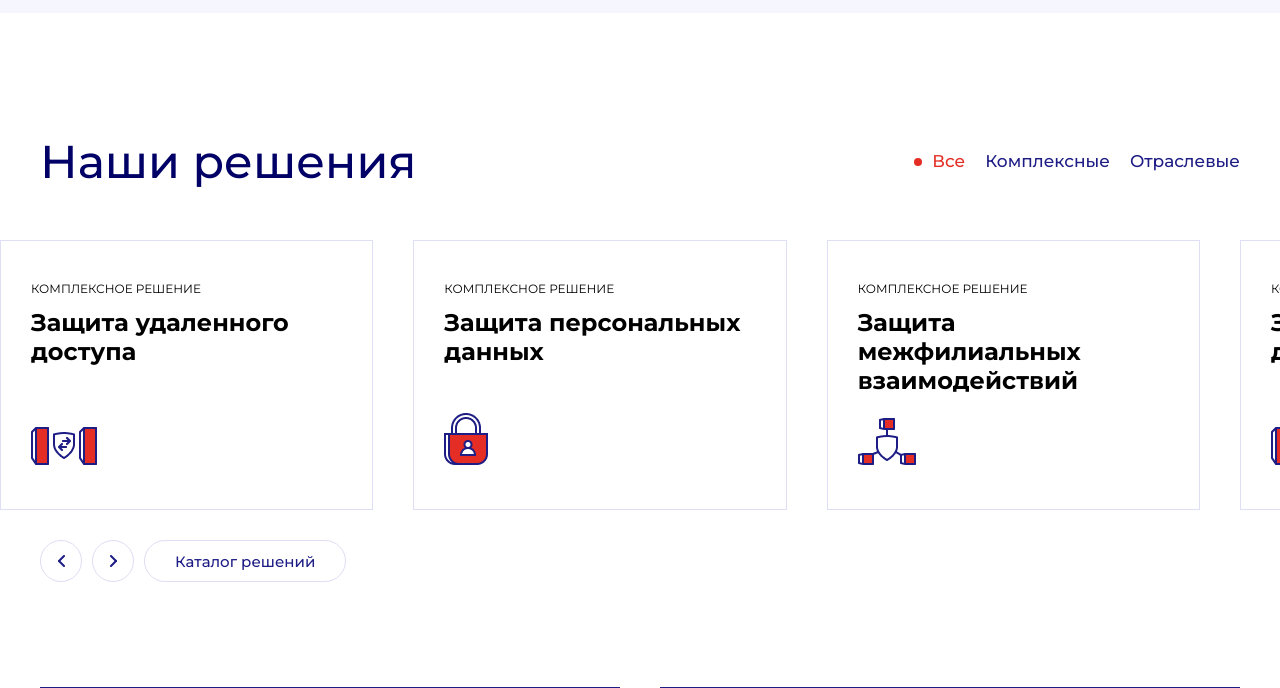
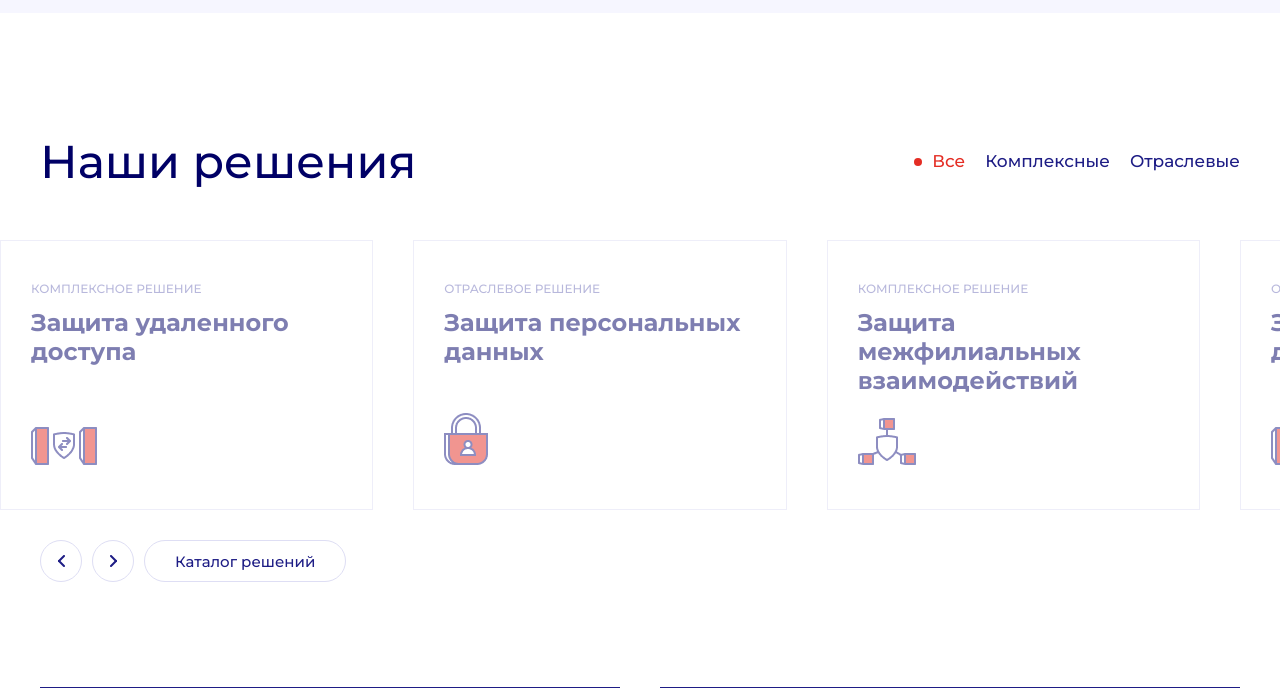
Before and after one commit to mohnatus/sterra, a Node project: template src/pug/index.pug in a window 1280 px wide. Shown: the part 1591-2279 px from the top of the page. Run offline with Node 20 templates, Linux system fonts and the light colour scheme; the template is opened without the code that fills it, so the values that code supplies are empty.

Commit message:
fix slider

```diff
--- a/dist/css/style.css
+++ b/dist/css/style.css
@@ -672,7 +672,7 @@ body {
 :root {
   --gap: var(--space-xs);
   --max-content-width: 1360px;
-  --content-width: calc(min(100vw, var(--max-content-width)) - 2 * var(--gap));
+  --content-width: calc(100vw - 2 * var(--gap));
   --content-side-offset: calc((100vw - var(--content-width)) / 2);
 }
 @media (min-width: 768px) {
@@ -861,154 +866,157 @@ body {
     width: 100%;
   }
 }
+:root {
+  --c-columns-content-width: var(--content-width);
+}
 .c-col-1 {
-  width: calc(var(--content-width) / 12 * 1);
+  width: calc(var(--c-columns-content-width) / 12 * 1);
 }
 .c-col-2 {
-  width: calc(var(--content-width) / 12 * 2);
+  width: calc(var(--c-columns-content-width) / 12 * 2);
 }
 .c-col-3 {
-  width: calc(var(--content-width) / 12 * 3);
+  width: calc(var(--c-columns-content-width) / 12 * 3);
 }
 .c-col-4 {
-  width: calc(var(--content-width) / 12 * 4);
+  width: calc(var(--c-columns-content-width) / 12 * 4);
 }
 .c-col-5 {
-  width: calc(var(--content-width) / 12 * 5);
+  width: calc(var(--c-columns-content-width) / 12 * 5);
 }
 .c-col-6 {
-  width: calc(var(--content-width) / 12 * 6);
+  width: calc(var(--c-columns-content-width) / 12 * 6);
 }
 .c-col-7 {
-  width: calc(var(--content-width) / 12 * 7);
+  width: calc(var(--c-columns-content-width) / 12 * 7);
 }
 .c-col-8 {
-  width: calc(var(--content-width) / 12 * 8);
+  width: calc(var(--c-columns-content-width) / 12 * 8);
 }
 .c-col-9 {
-  width: calc(var(--content-width) / 12 * 9);
+  width: calc(var(--c-columns-content-width) / 12 * 9);
 }
 .c-col-10 {
-  width: calc(var(--content-width) / 12 * 10);
+  width: calc(var(--c-columns-content-width) / 12 * 10);
 }
 .c-col-11 {
-  width: calc(var(--content-width) / 12 * 11);
+  width: calc(var(--c-columns-content-width) / 12 * 11);
 }
 .c-col-12 {
-  width: calc(var(--content-width) / 12 * 12);
+  width: calc(var(--c-columns-content-width) / 12 * 12);
 }
 @media (min-width: 768px) {
   .c-col-sm-1 {
-    width: calc(var(--content-width) / 12 * 1);
+    width: calc(var(--c-columns-content-width) / 12 * 1);
   }
   .c-col-sm-2 {
-    width: calc(var(--content-width) / 12 * 2);
+    width: calc(var(--c-columns-content-width) / 12 * 2);
   }
   .c-col-sm-3 {
-    width: calc(var(--content-width) / 12 * 3);
+    width: calc(var(--c-columns-content-width) / 12 * 3);
   }
   .c-col-sm-4 {
-    width: calc(var(--content-width) / 12 * 4);
+    width: calc(var(--c-columns-content-width) / 12 * 4);
   }
   .c-col-sm-5 {
-    width: calc(var(--content-width) / 12 * 5);
+    width: calc(var(--c-columns-content-width) / 12 * 5);
   }
   .c-col-sm-6 {
-    width: calc(var(--content-width) / 12 * 6);
+    width: calc(var(--c-columns-content-width) / 12 * 6);
   }
   .c-col-sm-7 {
-    width: calc(var(--content-width) / 12 * 7);
+    width: calc(var(--c-columns-content-width) / 12 * 7);
   }
   .c-col-sm-8 {
-    width: calc(var(--content-width) / 12 * 8);
+    width: calc(var(--c-columns-content-width) / 12 * 8);
   }
   .c-col-sm-9 {
-    width: calc(var(--content-width) / 12 * 9);
+    width: calc(var(--c-columns-content-width) / 12 * 9);
   }
   .c-col-sm-10 {
-    width: calc(var(--content-width) / 12 * 10);
+    width: calc(var(--c-columns-content-width) / 12 * 10);
   }
   .c-col-sm-11 {
-    width: calc(var(--content-width) / 12 * 11);
+    width: calc(var(--c-columns-content-width) / 12 * 11);
   }
   .c-col-sm-12 {
-    width: calc(var(--content-width) / 12 * 12);
+    width: calc(var(--c-columns-content-width) / 12 * 12);
   }
 }
 @media (min-width: 1024px) {
   .c-col-md-1 {
-    width: calc(var(--content-width) / 12 * 1);
+    width: calc(var(--c-columns-content-width) / 12 * 1);
   }
   .c-col-md-2 {
-    width: calc(var(--content-width) / 12 * 2);
+    width: calc(var(--c-columns-content-width) / 12 * 2);
   }
   .c-col-md-3 {
-    width: calc(var(--content-width) / 12 * 3);
+    width: calc(var(--c-columns-content-width) / 12 * 3);
   }
   .c-col-md-4 {
-    width: calc(var(--content-width) / 12 * 4);
+    width: calc(var(--c-columns-content-width) / 12 * 4);
   }
   .c-col-md-5 {
-    width: calc(var(--content-width) / 12 * 5);
+    width: calc(var(--c-columns-content-width) / 12 * 5);
   }
   .c-col-md-6 {
-    width: calc(var(--content-width) / 12 * 6);
+    width: calc(var(--c-columns-content-width) / 12 * 6);
   }
   .c-col-md-7 {
-    width: calc(var(--content-width) / 12 * 7);
+    width: calc(var(--c-columns-content-width) / 12 * 7);
   }
   .c-col-md-8 {
-    width: calc(var(--content-width) / 12 * 8);
+    width: calc(var(--c-columns-content-width) / 12 * 8);
   }
   .c-col-md-9 {
-    width: calc(var(--content-width) / 12 * 9);
+    width: calc(var(--c-columns-content-width) / 12 * 9);
   }
   .c-col-md-10 {
-    width: calc(var(--content-width) / 12 * 10);
+    width: calc(var(--c-columns-content-width) / 12 * 10);
   }
   .c-col-md-11 {
-    width: calc(var(--content-width) / 12 * 11);
+    width: calc(var(--c-columns-content-width) / 12 * 11);
   }
   .c-col-md-12 {
-    width: calc(var(--content-width) / 12 * 12);
+    width: calc(var(--c-columns-content-width) / 12 * 12);
   }
 }
 @media (min-width: 1280px) {
   .c-col-lg-1 {
-    width: calc(var(--content-width) / 12 * 1);
+    width: calc(var(--c-columns-content-width) / 12 * 1);
   }
   .c-col-lg-2 {
-    width: calc(var(--content-width) / 12 * 2);
+    width: calc(var(--c-columns-content-width) / 12 * 2);
   }
   .c-col-lg-3 {
-    width: calc(var(--content-width) / 12 * 3);
+    width: calc(var(--c-columns-content-width) / 12 * 3);
   }
   .c-col-lg-4 {
-    width: calc(var(--content-width) / 12 * 4);
+    width: calc(var(--c-columns-content-width) / 12 * 4);
   }
   .c-col-lg-5 {
-    width: calc(var(--content-width) / 12 * 5);
+    width: calc(var(--c-columns-content-width) / 12 * 5);
   }
   .c-col-lg-6 {
-    width: calc(var(--content-width) / 12 * 6);
+    width: calc(var(--c-columns-content-width) / 12 * 6);
   }
   .c-col-lg-7 {
-    width: calc(var(--content-width) / 12 * 7);
+    width: calc(var(--c-columns-content-width) / 12 * 7);
   }
   .c-col-lg-8 {
-    width: calc(var(--content-width) / 12 * 8);
+    width: calc(var(--c-columns-content-width) / 12 * 8);
   }
   .c-col-lg-9 {
-    width: calc(var(--content-width) / 12 * 9);
+    width: calc(var(--c-columns-content-width) / 12 * 9);
   }
   .c-col-lg-10 {
-    width: calc(var(--content-width) / 12 * 10);
+    width: calc(var(--c-columns-content-width) / 12 * 10);
   }
   .c-col-lg-11 {
-    width: calc(var(--content-width) / 12 * 11);
+    width: calc(var(--c-columns-content-width) / 12 * 11);
   }
   .c-col-lg-12 {
-    width: calc(var(--content-width) / 12 * 12);
+    width: calc(var(--c-columns-content-width) / 12 * 12);
   }
 }
 
@@ -1455,6 +1463,10 @@ textarea.form-control {
 .scroll-slider-viewport {
   width: 100%;
   overflow: hidden;
+  padding-top: 20px;
+  padding-bottom: 20px;
+  margin-top: -20px;
+  margin-bottom: -20px;
 }
 .scroll-slider-slides {
   display: flex;
@@ -2851,8 +2863,26 @@ body.modals-shown {
 }
 .home-solutions .scroll-slider-slide {
   min-width: 340px;
+  opacity: 0.5;
+}
+.home-solutions .scroll-slider-slide[data-order="1"] {
+  opacity: 1;
+}
+.home-solutions .scroll-slider-slide[data-order="1"]:hover img.bw {
+  opacity: 0;
+}
+.home-solutions .scroll-slider-slide[data-order="1"]:hover img.colored {
+  opacity: 1;
+}
+.home-solutions .scroll-slider-slide[data-order="1"] .home-solution {
+  cursor: pointer;
+  transition: box-shadow 400ms ease-in-out;
+}
+.home-solutions .scroll-slider-slide[data-order="1"] .home-solution:hover {
+  box-shadow: 0 5px 15px var(--shadow);
 }
 .home-solutions .home-solution {
+  text-decoration: none;
   padding: 40px 30px;
   border: 1px solid var(--border);
   display: flex;
@@ -2860,13 +2890,13 @@ body.modals-shown {
   min-height: 270px;
 }
 .home-solutions .home-solution__group {
-  color: var(--secondary);
+  color: var(--label);
   font-size: 12px;
   text-transform: uppercase;
   margin-bottom: 12px;
 }
 .home-solutions .home-solution__title {
-  color: var(--dark);
+  color: var(--header);
   font-size: 24px;
   font-weight: 700;
 }
--- a/src/pug/pages/home/solutions.pug
+++ b/src/pug/pages/home/solutions.pug
@@ -18,56 +18,66 @@ section.home-solutions
         -
           var solutions = [
             {
-              group: 'Комплексное решение',
               title: 'Защита удаленного доступа',
-              icon: "./img/solutions/1.png"
+              icon: "./img/solutions/1.png",
+              type: 'complex',
+              link: '#',
             },
             {
-              group: 'Комплексное решение',
               title: 'Защита персональных данных',
-              icon: "./img/solutions/2.png"
+              icon: "./img/solutions/2.png",
+              type: 'sector',
+              link: '#',
+            },
+            {
+              title: 'Защита межфилиальных взаимодействий',
+              icon: "./img/solutions/3.png",
+              type: 'complex',
+              link: '#',
+            },
+            {
+              title: 'Защита удаленного доступа',
+              icon: "./img/solutions/1.png",
+              type: 'sector',
+              link: '#',
+            },
+            {
+              title: 'Защита персональных данных',
+              icon: "./img/solutions/2.png",
+              type: 'complex',
+              link: '#',
             },
             {
               group: 'Комплексное решение',
               title: 'Защита межфилиальных взаимодействий',
-              icon: "./img/solutions/3.png"
+              icon: "./img/solutions/3.png",
+              type: 'sector',
+              link: '#',
             },
             {
-              group: 'Комплексное решение',
               title: 'Защита удаленного доступа',
-              icon: "./img/solutions/1.png"
+              icon: "./img/solutions/1.png",
+              type: 'complex',
+              link: '#',
             },
             {
-              group: 'Комплексное решение',
               title: 'Защита персональных данных',
-              icon: "./img/solutions/2.png"
+              icon: "./img/solutions/2.png",
+              type: 'sector',
+              link: '#',
             },
             {
-              group: 'Комплексное решение',
               title: 'Защита межфилиальных взаимодействий',
-              icon: "./img/solutions/3.png"
-            },
-            {
-              group: 'Комплексное решение',
-              title: 'Защита удаленного доступа',
-              icon: "./img/solutions/1.png"
-            },
-            {
-              group: 'Комплексное решение',
-              title: 'Защита персональных данных',
-              icon: "./img/solutions/2.png"
-            },
-            {
-              group: 'Комплексное решение',
-              title: 'Защита межфилиальных взаимодействий',
-              icon: "./img/solutions/3.png"
+              icon: "./img/solutions/3.png",
+              type: 'complex',
+              link: '#',
             }
           ]
 
         each solution in solutions
           section.scroll-slider-slide.c-col-6.c-col-lg-4
-            .home-solution
-              .home-solution__group= solution.group
+            a.home-solution(href=solution.link data-type=solution.type)
+              .home-solution__group #{solution.type === 'complex' ? 'Комплексное решение' : 'Отраслевое решение'}
               h3.home-solution__title= solution.title
               .home-solution__icon
                 img(src=solution.icon alt="")
--- a/src/scss/components/_scroll-slider.scss
+++ b/src/scss/components/_scroll-slider.scss
@@ -2,7 +2,12 @@
   &-viewport {
     width: 100%;
     overflow: hidden;
+    padding-top: 20px;
+    padding-bottom: 20px;
+    margin-top: -20px;
+    margin-bottom: -20px;
   }
+
   &-slides {
     display: flex;
     margin-left: calc(-1 * var(--gap));
@@ -12,6 +17,7 @@
     flex-shrink: 0;
     padding-left: var(--gap);
     padding-right: var(--gap);
+    transition: opacity 400ms ease-in-out;
   }
   &-offset {
     width: calc(2 * var(--gap));
--- a/src/scss/pages/home/_clients.scss
+++ b/src/scss/pages/home/_clients.scss
@@ -1,4 +1,4 @@
-@mixin visibleSlide {
+@mixin visibleClientSlide {
   opacity: 1;
 
   &:hover {
@@ -23,25 +23,19 @@
       border: none;
     }
 
-    &-viewport {
-      padding-top: 20px;
-      padding-bottom: 20px;
-      margin-top: -20px;
-      margin-bottom: -20px;
-    }
+
 
 
     &-slide {
       flex-shrink: 0;
       min-width: 170px;
 
+      opacity: 0.5;
 
-      opacity: 0.5;
-      transition: opacity 400ms ease-in-out;
 
       &[data-order='1'],
       &[data-order='2'] {
-        @include visibleSlide;
+        @include visibleClientSlide;
       }
     }
   }
@@ -78,7 +72,7 @@
 
     .scroll-slider-slide {
       &[data-order='3'] {
-        @include visibleSlide;
+        @include visibleClientSlide;
       }
     }
   }
@@ -86,7 +80,7 @@
   @include lg-tablet-up {
     .scroll-slider-slide {
       &[data-order='4'] {
-        @include visibleSlide;
+        @include visibleClientSlide;
       }
     }
   }
@@ -95,7 +89,7 @@
     .scroll-slider-slide {
       &[data-order='5'],
       &[data-order='6'] {
-        @include visibleSlide;
+        @include visibleClientSlide;
       }
     }
   }
--- a/src/scss/pages/home/_solutions.scss
+++ b/src/scss/pages/home/_solutions.scss
@@ -1,3 +1,20 @@
+@mixin visibleSolutionSlide {
+  opacity: 1;
+
+  &:hover {
+    img.bw {
+      opacity: 0;
+    }
+    img.colored {
+      opacity: 1;
+    }
+  }
+
+  .home-solution {
+    @include cardShadow;
+  }
+}
+
 .home-solutions {
   &__header {
     margin-bottom: var(--space-md);
@@ -7,15 +24,21 @@
     margin-bottom: var(--space-sm);
   }
 
-
-
   .scroll-slider {
     &-slide {
       min-width: 340px;
+
+      opacity: 0.5;
+
+
+      &[data-order='1'] {
+        @include visibleSolutionSlide();
+      }
     }
   }
 
   .home-solution {
+    text-decoration: none;
     padding: 40px 30px;
     border: 1px solid var(--border);
     display: flex;
@@ -23,14 +46,14 @@
     min-height: 270px;
 
     &__group {
-      color: var(--secondary);
+      color: var(--label);
       font-size: 12px;
       text-transform: uppercase;
       margin-bottom: 12px;
     }
 
     &__title {
-      color: var(--dark);
+      color: var(--header);
       font-size: 24px;
       font-weight: 700;
     }
@@ -43,6 +66,12 @@
   @include tablet-up {
     &__title {
       margin-bottom: var(--space-lg);
+    }
+
+    .scroll-slider {
+      &[data-order='2'] {
+        @include visibleSolutionSlide;
+      }
     }
   }
 
@@ -62,5 +91,11 @@
     &__title {
       margin-bottom: 0;
     }
+
+    .scroll-slider {
+      &[data-order='3'] {
+        @include visibleSolutionSlide;
+      }
+    }
   }
 }
--- a/src/scss/utils/_grid.scss
+++ b/src/scss/utils/_grid.scss
@@ -27,8 +27,14 @@
   }
 
   --max-content-width: 1360px;
-  --content-width: calc(min(100vw, var(--max-content-width)) - 2 * var(--gap));
+  --content-width: calc(100vw - 2 * var(--gap));
   --content-side-offset: calc((100vw - var(--content-width)) / 2);
+}
+
+@include max-width-up {
+  :root {
+    --content-width: calc(var(--max-content-width) - 2 * var(--gap));
+  }
 }
 
 .container {
@@ -69,6 +75,13 @@
   @include grid-generator('-lg');
 }
 
+:root {
+  --c-columns-content-width: var(--content-width);
+
+  @include max-width-up {
+  }
+}
+
 @mixin generate-content-grid($prefix: null) {
   $classPrefix: '';
   @if ($prefix) {
@@ -77,40 +90,40 @@
 
   &#{$classPrefix} {
     &-1 {
-      width: calc(var(--content-width) / 12 * 1);
+      width: calc(var(--c-columns-content-width) / 12 * 1);
     }
     &-2 {
-      width: calc(var(--content-width) / 12 * 2);
+      width: calc(var(--c-columns-content-width) / 12 * 2);
     }
     &-3 {
-      width: calc(var(--content-width) / 12 * 3);
+      width: calc(var(--c-columns-content-width) / 12 * 3);
     }
     &-4 {
-      width: calc(var(--content-width) / 12 * 4);
+      width: calc(var(--c-columns-content-width) / 12 * 4);
     }
     &-5 {
-      width: calc(var(--content-width) / 12 * 5);
+      width: calc(var(--c-columns-content-width) / 12 * 5);
     }
     &-6 {
-      width: calc(var(--content-width) / 12 * 6);
+      width: calc(var(--c-columns-content-width) / 12 * 6);
     }
     &-7 {
-      width: calc(var(--content-width) / 12 * 7);
+      width: calc(var(--c-columns-content-width) / 12 * 7);
     }
     &-8 {
-      width: calc(var(--content-width) / 12 * 8);
+      width: calc(var(--c-columns-content-width) / 12 * 8);
     }
     &-9 {
-      width: calc(var(--content-width) / 12 * 9);
+      width: calc(var(--c-columns-content-width) / 12 * 9);
     }
     &-10 {
-      width: calc(var(--content-width) / 12 * 10);
+      width: calc(var(--c-columns-content-width) / 12 * 10);
     }
     &-11 {
-      width: calc(var(--content-width) / 12 * 11);
+      width: calc(var(--c-columns-content-width) / 12 * 11);
     }
     &-12 {
-      width: calc(var(--content-width) / 12 * 12);
+      width: calc(var(--c-columns-content-width) / 12 * 12);
     }
   }
 }
--- a/src/scss/vars/_helpers.scss
+++ b/src/scss/vars/_helpers.scss
@@ -27,6 +27,8 @@
 }
 
 @mixin cardShadow {
+  cursor: pointer;
+
   transition: box-shadow 400ms ease-in-out;
   &:hover {
     box-shadow: 0 5px 15px var(--shadow);
```
Also changed, not shown: other parts of dist/css/style.css (+44 -7 lines), 1 other file.
